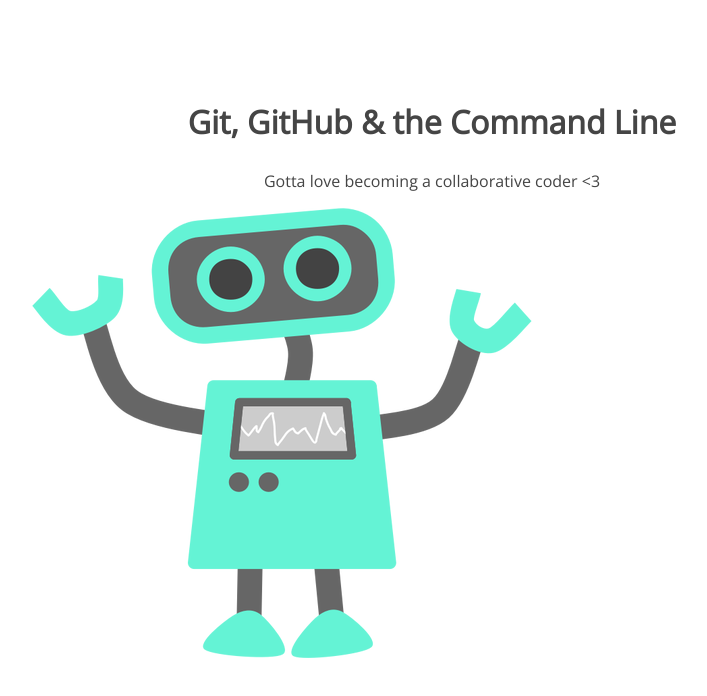
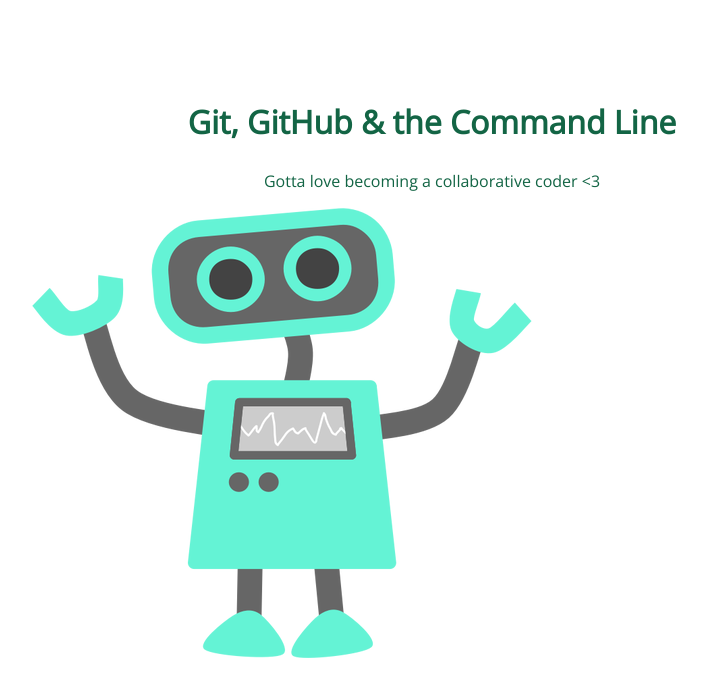
Before and after one commit to coopgirl/105-project, a plain HTML site: page index.html in a window 1280 px wide. Shown: the whole page, without its empty margins (208-915 px from the left). Drawn offline with nearby package versions, Linux system fonts and the light colour scheme.

Commit message:
chg h1 color

```diff
--- a/css/style.css
+++ b/css/style.css
@@ -5,7 +5,7 @@ section {
 section h1,
 section p {
 	text-align: center;
-	color: #454545;
+	color: #136545;
 }
 section h1 {
 	font: 32px 'Open Sans';
```
